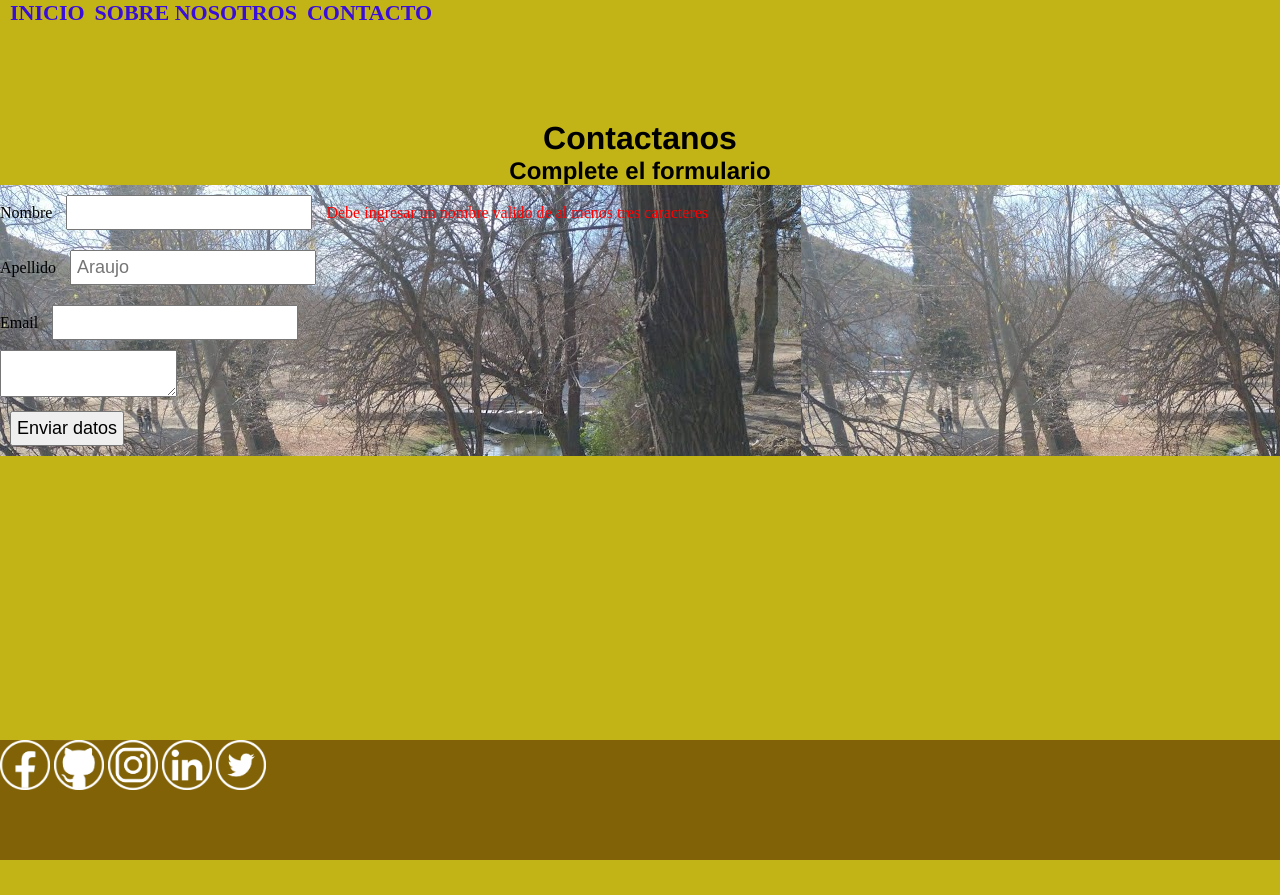
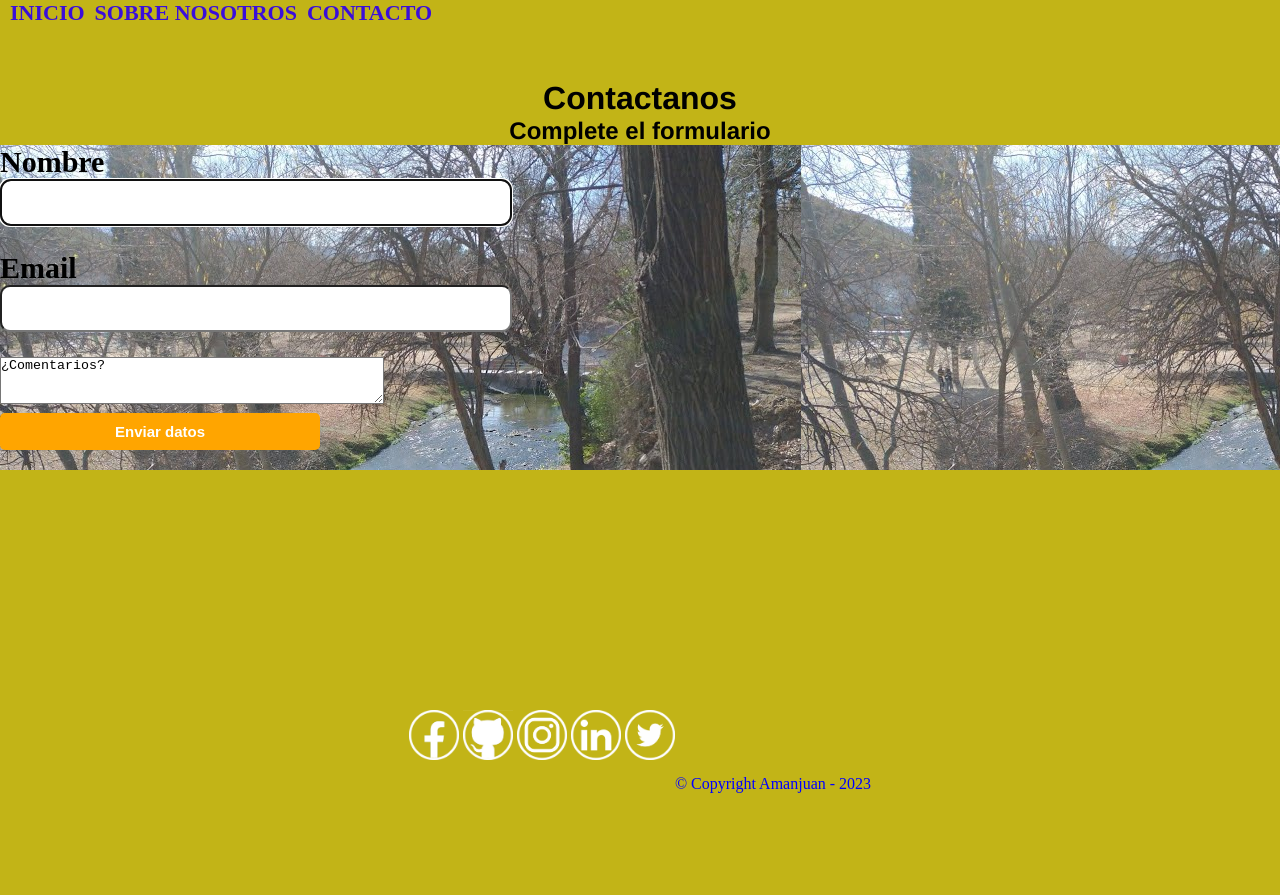
Before and after one commit to Juvanise/TpWeb, a plain HTML site: page contacto.html in a window 1280 px wide. Before the commit the page ends 860 px from the top, so only its background shows below. Drawn offline with Linux system fonts and the light colour scheme.

Commit message:
validacion form y estilos

```diff
--- a/contacto.html
+++ b/contacto.html
@@ -10,9 +10,9 @@
 <body>
     <header>
         <nav>
-            <a href="#">Inicio</a>
+            <a href="./index.html">Inicio</a>
             <a href="./nosotros.html">Sobre nosotros </a>
-            <a href="./contacto.html">Contacto</a>
+            <a href="#">Contacto</a>
         </nav>
     </header>
     <main>
@@ -26,33 +26,32 @@
                     <span id="errorNombre" class="error">Debe ingresar un nombre valido de al menos tres caracteres</span>
                 </div>
                 <div>
-                    <label for="apellido">Apellido</label>
-                    <input type="text" name="apellido" id="apellido" placeholder="Araujo">
-                    <span id="errorApellido" class="error">Debe ingresar un apellido valido de al menos tres caracteres</span>
-                </div>
-                <div>
                     <label for="email">Email</label>
                     <input type="text" name="email" id="email">
                     <span id="errorEmail" class="error">Debe ingresar un mail valido</span>
                 </div>
                 <div>
-                    <textarea id="mensaje" rows="3"></textarea>
+                    <textarea id="mensaje" rows="3" class="text-area">¿Comentarios?</textarea>
+                    <span id="errorMensaje" class="error">Falta mensaje </span>
                 </div>
                 <div>
-                    <input type="submit" value="Enviar datos" class="submit">
+                    <input type="submit" value="Enviar datos" class="enviar">
                 </div>
+
             </div>
         </form>
 
-
     </main>
     <footer>
-        <footer class="redes">
-            <a href=""><img src="./img/facebook.png" alt="" width="50px"></a>
-            <a href=""><img src="./img/github.png" alt="" width="50px"></a>
-            <a href=""><img src="./img/instagram.png" alt="" width="50px"></a>
-            <a href=""><img src="./img/linkedin.png" alt=""width="50px" ></a>
-            <a href=""><img src="./img/twitter.png" alt="" width="50px"></a>
+        <footer class="container-redes">
+            <div class="social">
+                <a href=""><img src="./img/facebook.png" alt="" width="50px"></a>
+                <a href=""><img src="./img/github.png" alt="" width="50px"></a>
+                <a href=""><img src="./img/instagram.png" alt="" width="50px"></a>
+                <a href=""><img src="./img/linkedin.png" alt=""width="50px" ></a>
+                <a href=""><img src="./img/twitter.png" alt="" width="50px"></a>
+            </div>
+            <p class="copyright">&copy; Copyright Amanjuan - 2023</p>
         </footer>
     </footer>
 <script src="./scripts/main.js"></script>
--- a/estilos.css
+++ b/estilos.css
@@ -7,22 +7,17 @@ body{
     background-color: rgb(194, 180, 23);
 
 }
-main{
-    min-height: 75vh;
-}
+
 h1,h2{
     text-align: center;
     font-family: 'Franklin Gothic Medium', 'Arial Narrow', Arial, sans-serif;
 }
 header{
-    min-height: 15vh;
+    min-height: 10vh;
 }
 nav{
     display: flex;
     flex-wrap: wrap;
-
-
-
 }
 nav a{
     display: inline;
@@ -38,13 +33,18 @@ nav a:hover {
     color: #281b02;
     text-decoration: underline;
 }
-
-
-p{
+main{
+    min-height: 75vh;
+}
+.container p{
     font-size: 20px;
     font-family: Arial, Helvetica, sans-serif;
     font-weight: inherit;
     padding: 10px;
+    display: flex;
+    flex-direction: column;
+
+
 }
 .carrousel-container{
 display: flex;
@@ -53,6 +53,10 @@ justify-content: center;
 }
 .container-contacto{
     background-image: url("./img/paisaje.jpg");
+    display: flex;
+    flex-direction: column;
+    gap: 5px;
+    justify-content: center;
 }
 .productos{
 
@@ -99,25 +103,43 @@ justify-content: center;
 .prev:hover, .next:hover {
     background-color: rgba(25, 56, 231, 0.8);
     color: rgb(218, 219, 228);
-  }
-
-
-form{
-    display: flex;
-    flex-direction: column;
-    gap: 10px;
-
-}
-.container-contacto{
-    display: flex;
-    flex-direction: column;
-    justify-content: center;
 }
 input{
-    font-size: 18px;
+    font-size: 20px;
     padding: 5px;
     margin: 10px;
 }
+form input {
+    display: block;
+    margin: 0 0 20px;
+    padding: 10px 25px;
+    width: 40%;
+    border-radius: 10px;
+}
+form label{
+    font-size: 30px;
+    font-weight: bold ;
+}
+.text-area{
+    width: 30%;
+}
+.enviar{
+    width: 25%;
+    padding: 10px 0;
+    font-size: 15px;
+    font-weight: bold;
+    color:white;
+    background: orange;
+    border:none;
+    border-radius: 5px;
+    transition: 1s all;
+    cursor:pointer;
+}
+.enviar:hover {
+    background: darkorange;
+    transform: scale(1.2);
+}
+
 .error{
     display: none;
     color: red;
@@ -126,8 +148,17 @@ footer{
     min-height: 15vh;
 }
 
-.redes{
+.container-redes{
+    display: flex;
+    margin: 30px;
+    justify-content: center;
+}
 
-    background-color: rgb(129, 98, 6);
-    margin-top: 20px;
+.copyright{
+    color: blue;
+    position: relative;
+    top: 65px;
+    left: 0;
+
+
 }
--- a/scripts/main.js
+++ b/scripts/main.js
@@ -1,19 +1,39 @@
 
-
+console.log("hola mundo");
 let personas = [];
+let primero = document.querySelector("form input");
+primero.focus();
 
 function validar(){
-    let nombre = document.querySelector('#nombre');
-    let email = document.querySelector('#email');
+    let nombre = document.getElementById('nombre');
+
+    let email = document.getElementById('email');
     let patron = /^\w+([.-]?\w+)*@\w+([.-]?\w+)*(\.\w{2,})+$/;
-
+    let mensaje = document.getElementById('mensaje');
     if(nombre.value.trim()==="" || nombre.value.length < 3){
-        document.querySelector('#errorNombre').style.display = 'inline';
+        document.getElementById('errorNombre').style.display = 'inline';
+        nombre ="";
         nombre.focus;
         return false;
     }else{
-        document.querySelector('#errorNombre'.style.display = 'none');
+        document.getElementById('errorNombre'.style.display = 'none');
+    }
+
+    if(!patron.test(email.value)){
+        document.getElementById('errorEmail').style.display = 'inline';
+        email.focus;
+        return false;
+    }else{
+        document.getElementById('errorEmail').style.display = 'none';
+
+
+    }
+    if(mensaje.value.trim() == ""){
+        document.getElementById('errorMensaje').style.display = 'inline';
+        return false;
+    }else{
+        document.getElementById('errorMensaje').style.display = 'none';
+        return false;
     }
     return false;
 }
-validar();
```
Also changed, not shown: index.html (+5 -4 lines), nosotros.html (+5 -1 lines).
